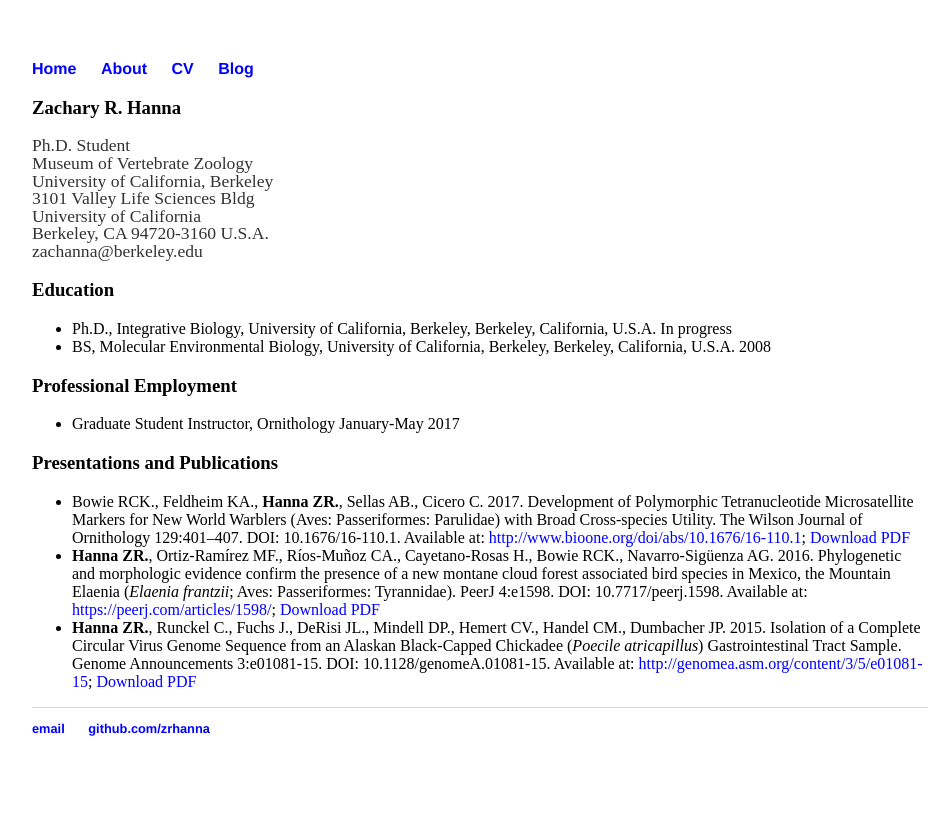
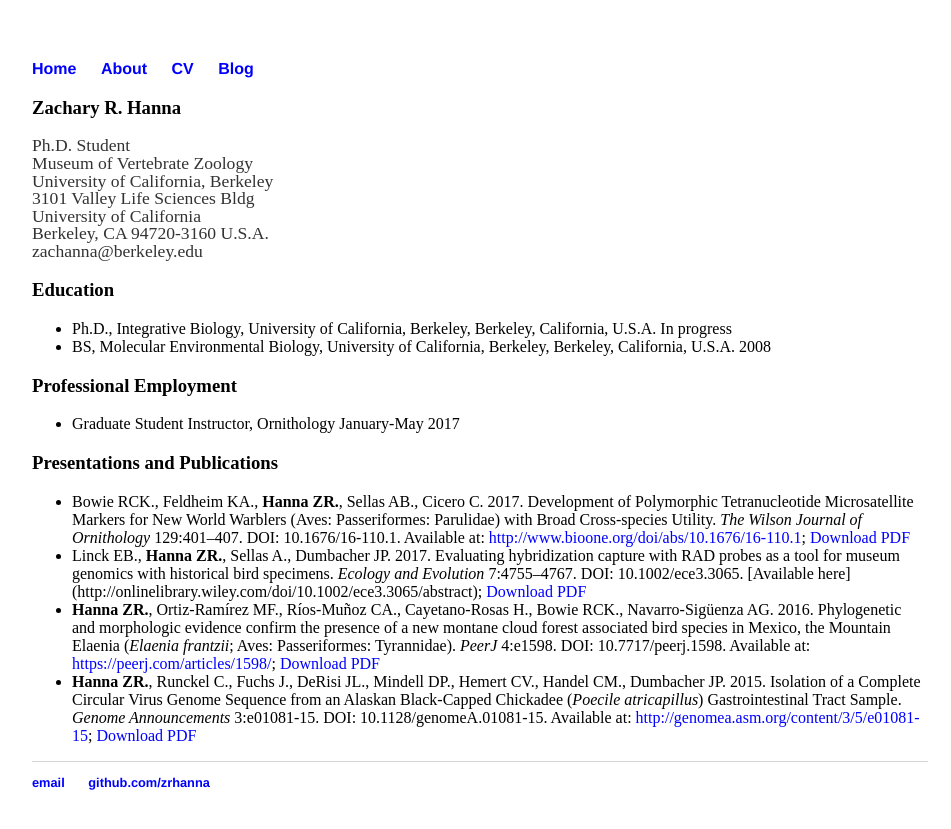
Before and after one commit to zacharyhanna/zacharyhanna.github.io, a Jekyll site: the page built from cv/index.md, in a window 1280 px wide. Shown: the top 829 px of the page, without its empty margins (160-1111 px from the left). Built offline with Jekyll 4.4.1, drawn with Linux system fonts in a browser that asks for light colours.

Commit message:
Update index.md

```diff
--- a/cv/index.md
+++ b/cv/index.md
@@ -19,6 +19,7 @@
 * Graduate Student Instructor, Ornithology January-May 2017
 
 ### Presentations and Publications
-* Bowie RCK., Feldheim KA., **Hanna ZR.**, Sellas AB., Cicero C. 2017. Development of Polymorphic Tetranucleotide Microsatellite Markers for New World Warblers (Aves: Passeriformes: Parulidae) with Broad Cross-species Utility. The Wilson Journal of Ornithology 129:401–407. DOI: 10.1676/16-110.1. Available at: <http://www.bioone.org/doi/abs/10.1676/16-110.1>; [Download PDF](../files/Bowie_et_al_2017_Development_of_Polymorphic_Tetranucleotide_Microsa.pdf)
-* **Hanna ZR.**, Ortiz-Ramírez MF., Ríos-Muñoz CA., Cayetano-Rosas H., Bowie RCK., Navarro-Sigüenza AG. 2016. Phylogenetic and morphologic evidence confirm the presence of a new montane cloud forest associated bird species in Mexico, the Mountain Elaenia (*Elaenia frantzii*; Aves: Passeriformes: Tyrannidae). PeerJ 4:e1598. DOI: 10.7717/peerj.1598. Available at: <https://peerj.com/articles/1598/>; [Download PDF](../files/)
-* **Hanna ZR.**, Runckel C., Fuchs J., DeRisi JL., Mindell DP., Hemert CV., Handel CM., Dumbacher JP. 2015. Isolation of a Complete Circular Virus Genome Sequence from an Alaskan Black-Capped Chickadee (*Poecile atricapillus*) Gastrointestinal Tract Sample. Genome Announcements 3:e01081-15. DOI: 10.1128/genomeA.01081-15. Available at: <http://genomea.asm.org/content/3/5/e01081-15>; [Download PDF](../files)
+* Bowie RCK., Feldheim KA., **Hanna ZR.**, Sellas AB., Cicero C. 2017. Development of Polymorphic Tetranucleotide Microsatellite Markers for New World Warblers (Aves: Passeriformes: Parulidae) with Broad Cross-species Utility. *The Wilson Journal of Ornithology* 129:401–407. DOI: 10.1676/16-110.1. Available at: <http://www.bioone.org/doi/abs/10.1676/16-110.1>; [Download PDF](../files/Bowie_et_al_2017_Development_of_Polymorphic_Tetranucleotide_Microsa.pdf)
+* Linck EB., **Hanna ZR.**, Sellas A., Dumbacher JP. 2017. Evaluating hybridization capture with RAD probes as a tool for museum genomics with historical bird specimens. *Ecology and Evolution* 7:4755–4767. DOI: 10.1002/ece3.3065. [Available here] (http://onlinelibrary.wiley.com/doi/10.1002/ece3.3065/abstract); [Download PDF](../files/)
+* **Hanna ZR.**, Ortiz-Ramírez MF., Ríos-Muñoz CA., Cayetano-Rosas H., Bowie RCK., Navarro-Sigüenza AG. 2016. Phylogenetic and morphologic evidence confirm the presence of a new montane cloud forest associated bird species in Mexico, the Mountain Elaenia (*Elaenia frantzii*; Aves: Passeriformes: Tyrannidae). *PeerJ* 4:e1598. DOI: 10.7717/peerj.1598. Available at: <https://peerj.com/articles/1598/>; [Download PDF](../files/)
+* **Hanna ZR.**, Runckel C., Fuchs J., DeRisi JL., Mindell DP., Hemert CV., Handel CM., Dumbacher JP. 2015. Isolation of a Complete Circular Virus Genome Sequence from an Alaskan Black-Capped Chickadee (*Poecile atricapillus*) Gastrointestinal Tract Sample. *Genome Announcements* 3:e01081-15. DOI: 10.1128/genomeA.01081-15. Available at: <http://genomea.asm.org/content/3/5/e01081-15>; [Download PDF](../files)
```
